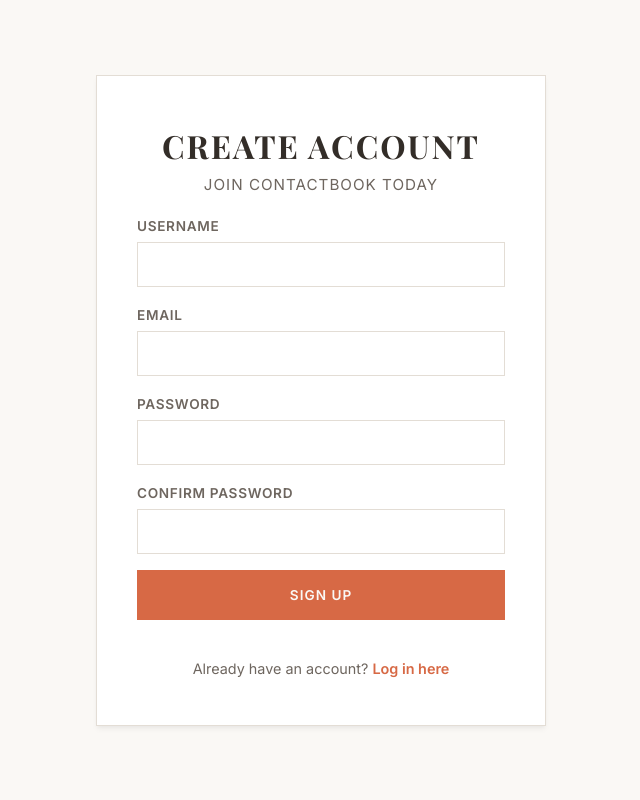
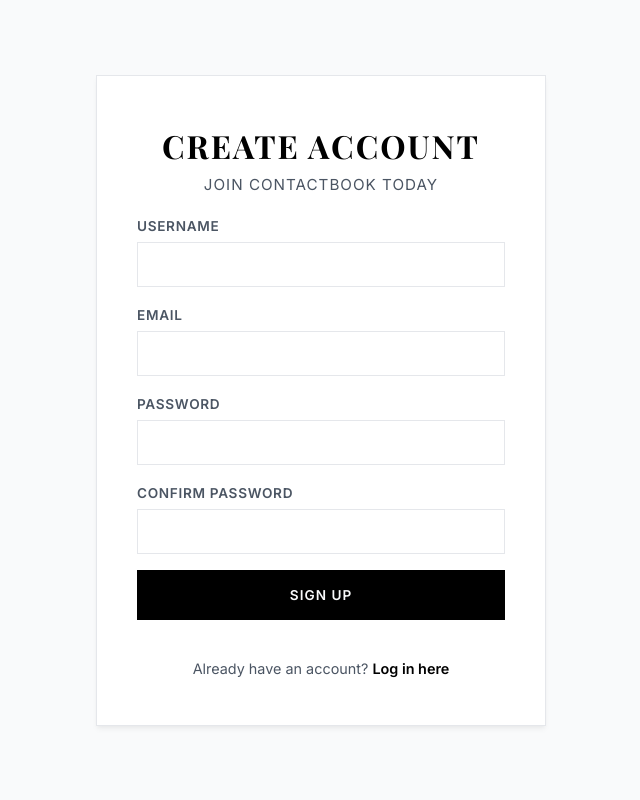
Before and after one commit to harshpatel1011/Django-ContactBook, a Django app: page /signup/ in a window 1280 px wide. Shown: the whole page, without its empty margins (319-959 px from the left). Run offline with Django 5.2, Linux system fonts and the light colour scheme.

Commit message:
Revise color palette for new theme

```diff
--- a/login/static/style.css
+++ b/login/static/style.css
@@ -1,20 +1,20 @@
 :root {
-    /* Color Palette - Claude Inspired Orange & White Theme */
-    --bg-main: #FAF8F5;      /* Warm off-white */
-    --bg-card: #FFFFFF;      /* Pure white for cards */
-    --bg-card-hover: #F2EFEA; /* Slightly darker warm tone for hover */
-    --border-color: #E3DDD5; /* Warm light gray borders */
-    --glass-border: rgba(0, 0, 0, 0.05);
+    /* Color Palette - Premium White & Black Theme */
+    --bg-main: #f9fafb;      /* very light gray for body */
+    --bg-card: #ffffff;      /* pure white for cards */
+    --bg-card-hover: #f3f4f6; /* slightly darker for hover */
+    --border-color: #e5e7eb; /* light gray borders */
+    --glass-border: rgba(0, 0, 0, 0.1);
 
-    --text-primary: #332D28; /* Deep warm gray/brown */
-    --text-secondary: #6E665F; /* Medium warm gray text */
-    --text-muted: #9C958F;   /* Muted warm gray text */
+    --text-primary: #000000; /* pure black text */
+    --text-secondary: #4b5563; /* medium gray text */
+    --text-muted: #6b7280;   /* muted gray text */
 
-    --primary: #D76945;      /* Claude orange */
-    --primary-hover: #C05938;/* Darker orange hover */
-    --secondary: #F2EFEA;    /* Light warm accents */
+    --primary: #000000;      /* black buttons/accents */
+    --primary-hover: #1f2937;/* dark gray hover */
+    --secondary: #f3f4f6;    /* light gray accents */
 
-    --success: #10b981;
+    --success: #10b981;      /* emerald-500 (keep some utility colors) */
     --warning: #f59e0b;
     --danger: #ef4444;
 
```
